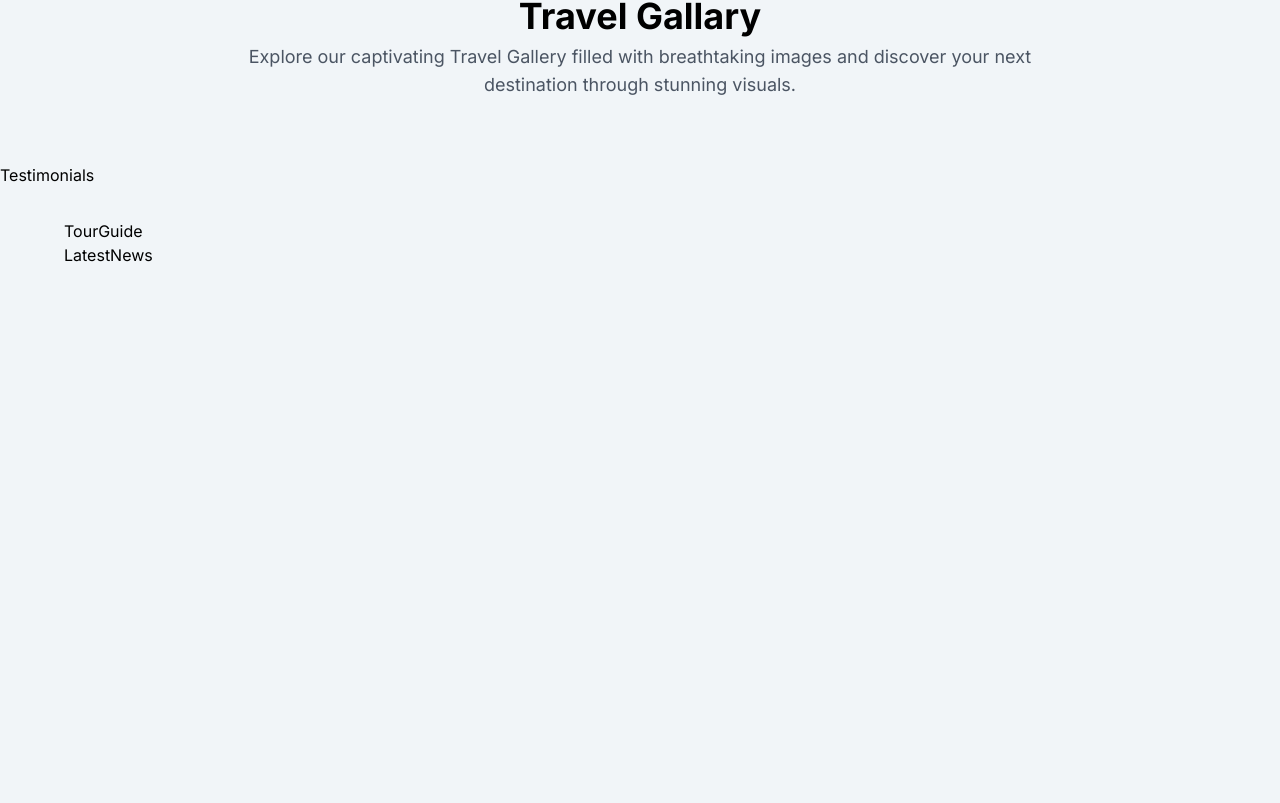
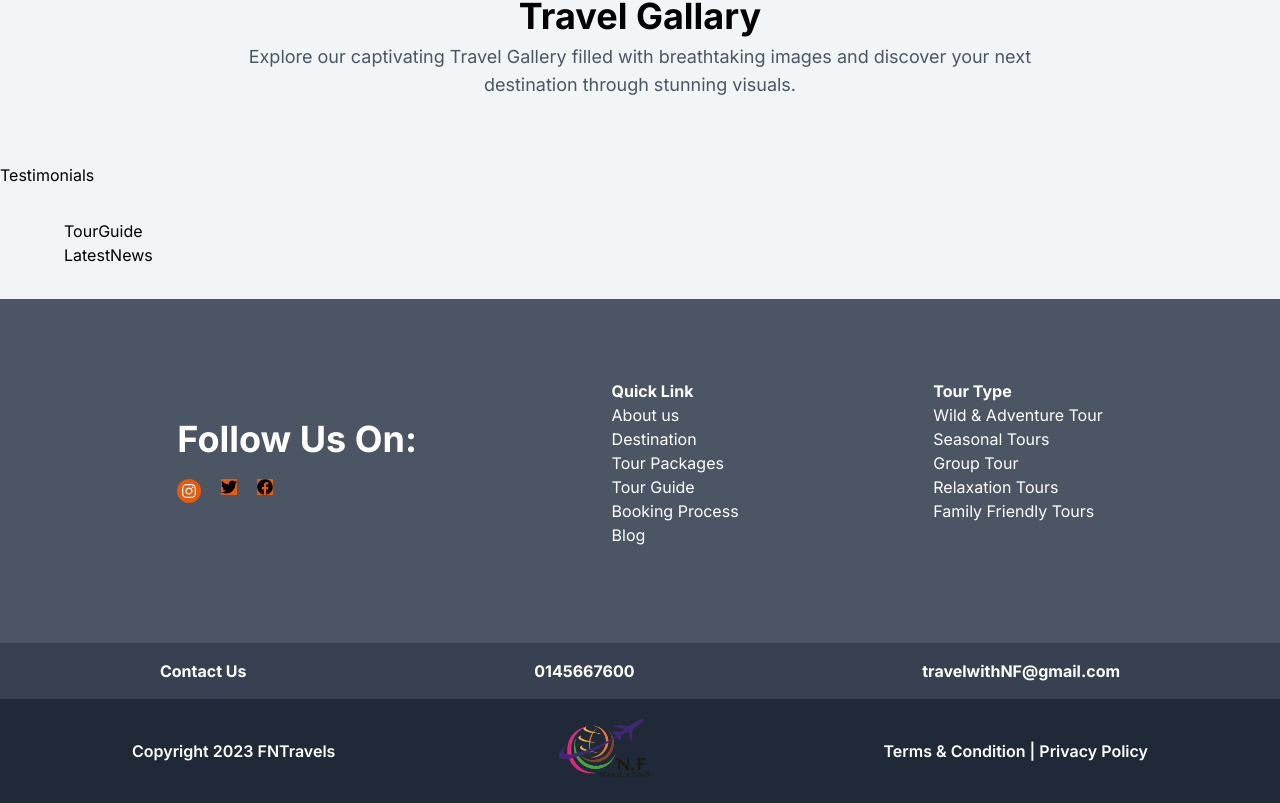
Before and after one commit to lamadev101/next-travel-toure-app, a Next.js app: page / in a window 1280 px wide. Shown: the part 2925-3728 px from the top of the page. Before the commit the page ends 3224 px from the top, so only its background shows below. Built offline with nearby package versions, Linux system fonts and the light colour scheme.

Commit message:
worked on footer

```diff
--- a/app/layout.jsx
+++ b/app/layout.jsx
@@ -1,4 +1,4 @@
-import { ClientOnly, Navbar } from '@/components'
+import { ClientOnly, Footer, Navbar } from '@/components'
 import './globals.css'
 import { Inter } from 'next/font/google'
 import { CategoryModal } from '@/modals'
@@ -21,6 +21,7 @@ export default function RootLayout({ children }) {
         <div className="">
         {children}
         </div>
+        <Footer/>
       </body>
     </html>
   )
--- /dev/null
+++ b/components/button/IconBtn.jsx
@@ -0,0 +1,13 @@
+import Link from 'next/link'
+import React from 'react'
+
+export const IconBtn = ({link,icon}) => {
+  return (
+    <Link  href={link}>
+      <button className="text-2xl cursor-pointer hover:text-black hover:border-[1px] hover:border-orange-600   hover:bg-none bg-orange-600 text-white  rounded-full p-1" >
+        {icon}
+
+      </button>
+    </Link>
+  )
+}
--- a/components/card/DestinationCard.jsx
+++ b/components/card/DestinationCard.jsx
@@ -1,20 +1,10 @@
+const DestinationCard = ({ img, place }) => {
 
-"use client"
-import React, { useState } from 'react'
-
-const DestinationCard = ({ img, place,id}) => {
-  const [show,setShow]=useState(null)
 
   return (
 
 
-<div className="flex   bg-white " onMouseEnter={()=>
-setShow(id)}
-onMouseLeave={()=>
-setShow(null)}
->
-
-  <div>
+    <div className="flex   bg-white  group" >
       <div className="group relative cursor-pointer  overflow-hidden transition-shadow hover:shadow-xl hover:shadow-black/30">
         <div>
           <img className="h-60 w-full object-cover rounded-md"
@@ -23,8 +13,8 @@ setShow(null)}
         <div className="absolute   group-hover:from-black/30 group-hover:via-black/25 group-hover:to-black/30"></div>
         <div className="absolute inset-0 flex translate-y-[30%] flex-col items-center justify-center px-9 text-center transition-all duration- group-hover:translate-y-0">
           <h1 className=" text-3xl font-bold text-white">{place}</h1>
-        <button className={`  rounded-full bg-orange-500 py-2 px-3.5 font-com text-sm capitalize text-white ${show===id ? 'block': 'hidden' } `}>See More Photos</button>
-      </div>
+          {/* <button className={`  rounded-full bg-orange-500 py-2 px-3.5 font-com text-sm capitalize text-white ${show===id ? 'block': 'hidden' } `}>See More Photos</button> */}
+          <button className=" rounded-full bg-orange-500 py-2 px-3.5 font-com text-sm capitalize text-white hidden group-hover:block ">See More Photos</button>
         </div>
       </div>
     </div>
--- a/components/footer/Footer.jsx
+++ b/components/footer/Footer.jsx
@@ -1,8 +1,74 @@
+import { FaInstagram } from "react-icons/fa"
+import { FaFacebook } from "react-icons/fa"
+import { FaTwitter } from "react-icons/fa"
+
+
+
 
 const Footer = () => {
   return (
-    <div>Footer</div>
+    <footer className="" >
+      <div className=" flex md:flex-row flex-col justify-around items-start bg-gray-600 p-20">
+        <div className=" py-10">
+          <h1 className="font-bold text-4xl text-white" >Follow Us On:</h1>
+          <div className="flex gap-5 py-5 ">
+
+            <FaInstagram className="text-2xl cursor-pointer hover:text-black hover:border-[1px] hover:border-orange-600   hover:bg-none bg-orange-600 text-white  rounded-full p-1" />
+            <FaTwitter className="text-2*l cursor-pointer hover:text-black  bg-orange-600" />
+            <FaFacebook className="text-2*l cursor-pointer hover:text-black  bg-orange-600" />
+
+          </div>
+        </div>
+        <div className="text-white">
+          <h1 className="font-bold ">Quick Link</h1>
+          <div>
+            <ul>
+
+            <li className=" hover:text-orange-500 "> About us</li>
+            <li className=" hover:text-orange-500 ">Destination</li>
+            <li className=" hover:text-orange-500 ">Tour Packages </li>
+            <li className=" hover:text-orange-500 ">Tour Guide</li>
+            <li className=" hover:text-orange-500 ">Booking Process</li>
+            <li className=" hover:text-orange-500 ">Blog</li>
+            </ul>
+          </div>
+
+        </div>
+        <div className="text-white">
+
+          <h1 className="font-bold ">Tour Type</h1>
+          <div >
+            <ul>
+
+            <li className="hover:text-orange-500 "> Wild & Adventure Tour</li>
+            <li className=" hover:text-orange-500 ">Seasonal Tours</li>
+            <li className=" hover:text-orange-500 ">Group Tour</li>
+            <li className=" hover:text-orange-500 ">Relaxation Tours</li>
+            <li className=" hover:text-orange-500 ">Family Friendly Tours</li>
+
+            </ul>
+          </div>
+        </div>
+      </div>
+      <div className=" flex md:flex-row flex-col justify-around items-start font-bold bg-gray-700 text-white p-4" >
+        <h1 > Contact Us </h1>
+        <h1> 0145667600</h1>
+        <h1> travelwithNF@gmail.com</h1>
+
+
+      </div>
+      <div className="flex md:flex-row flex-col justify-around items-start  p-5 bg-gray-800 text-white font-semibold">
+        <h1 className="text-white py-5">Copyright 2023 FNTravels </h1>
+        <img
+      src="/img/logo.png"
+      width="100"
+      height="100"
+      alt="Logo"
+      className="cursor-pointer"
+    />
+        <h1 className="py-5" >Terms & Condition |  Privacy Policy</h1>
+      </div>
+    </footer>
   )
 }
-
 export default Footer
--- a/components/index.js
+++ b/components/index.js
@@ -7,6 +7,7 @@ import Loader from "./Loader"
 import Heading from "./Heading"
 
 import Button from "./button/Button"
+import IconBtn from "./button/IconBtn"
 
 import PackageCardDemo from "./card/PackageCardDemo"
 import CategoryItemCard from "./card/CategoryItemCard"
@@ -14,6 +15,7 @@ import DestinationCard from "./card/DestinationCard"
 import PackageCard from "./card/PackageCard"
 import FeatureCard from "./card/FeatureCard"
 
+
 export {
   Navbar, Banner, ClientOnly, Footer, Container, Loader, Heading,
   CategoryItemCard, DestinationCard, PackageCard, PackageCardDemo, FeatureCard,
```
Lines whose indentation alone changed are shown as unchanged.
